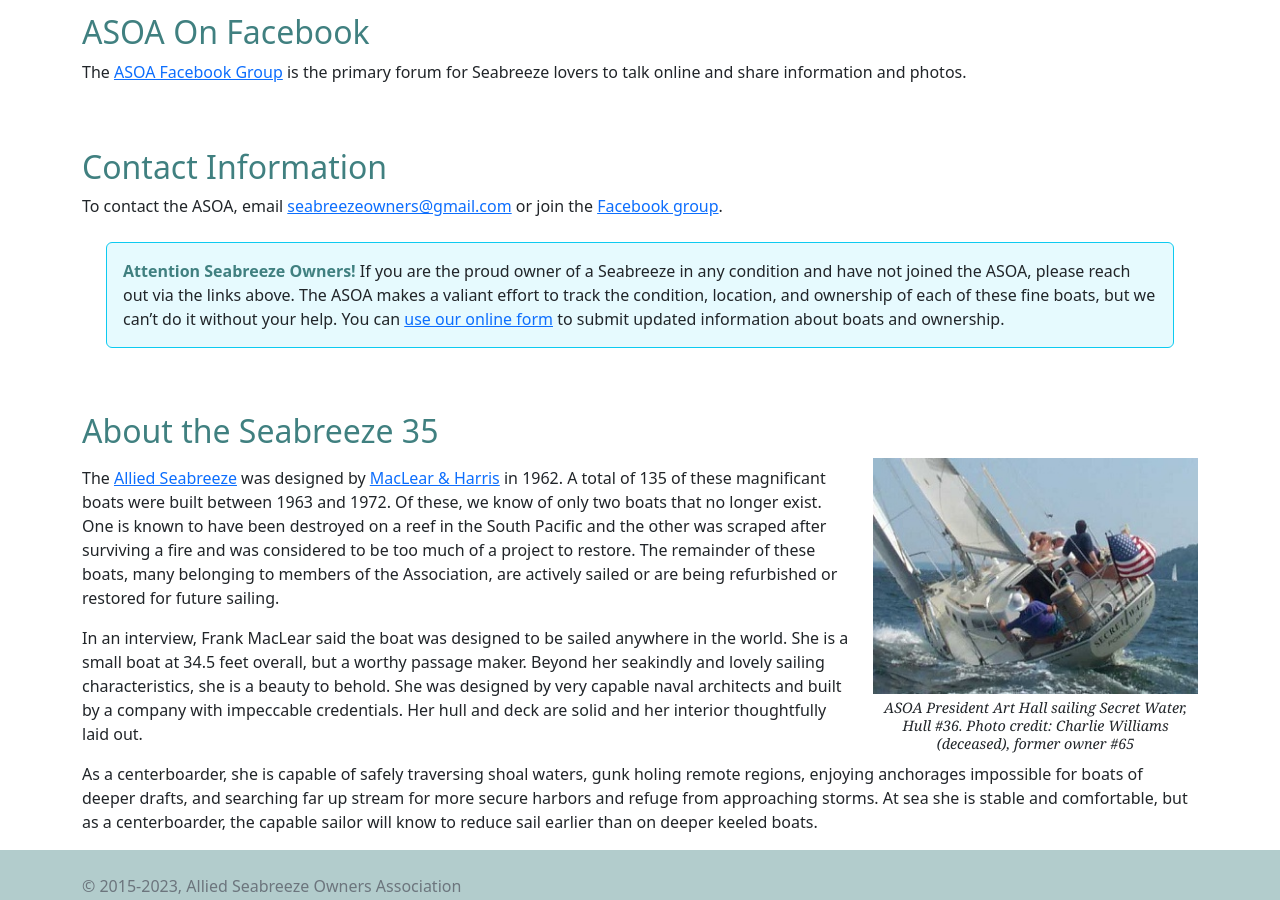
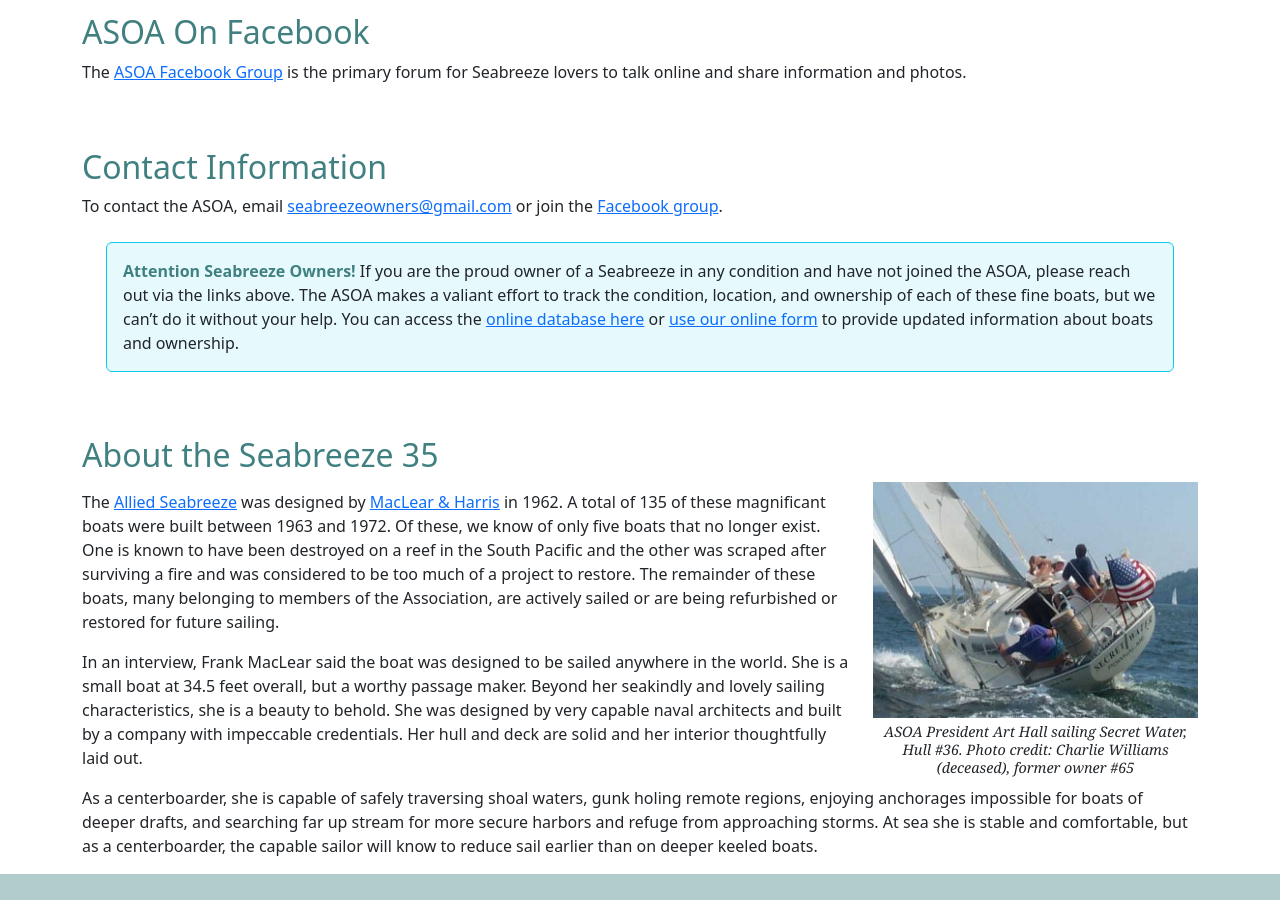
Before and after one commit to tgherzog/ASOA, a Jekyll site: the page built from index.md, in a window 1280 px wide and 900 px high, scrolled down 564 px. Built offline with Jekyll 4.4.1, drawn with Linux system fonts in a browser that asks for light colours.

Commit message:
Add links to database

```diff
--- a/index.md
+++ b/index.md
@@ -30,9 +30,9 @@ To contact the ASOA, email <{{ site.email }}> or join the [Facebook group][fb].
 in any condition and have not joined the ASOA, please reach out via
 the links above. The ASOA makes a valiant effort to track the condition,
 location, and ownership of each of these fine boats, but we can't do it without
-your help. You can
+your help. You can access the [online database here]({{site.db_url}}) or
 <a target=_blank href="{{site.db_update_form}}">use our online form</a>
-to submit updated information about boats and ownership.
+to provide updated information about boats and ownership.
 {: .attn .border .border-info .bg-info .bg-opacity-10 .rounded-start .rounded-end :}
 
 ## About the Seabreeze 35 ##
@@ -44,7 +44,7 @@ The [Allied Seabreeze](https://sailboatdata.com/sailboat/seabreeze-35-allied)
 was designed by [MacLear & Harris](https://sailboatdata.com/designer/maclear-harris)
 in 1962. A total of 135
 of these magnificant boats were built between 1963 and 1972. Of these, we know
-of only two boats that no longer exist. One is known to have been destroyed on
+of only five boats that no longer exist. One is known to have been destroyed on
 a reef in the South Pacific and the other was scraped after surviving a fire
 and was considered to be too much of a project to restore. The remainder of
 these boats, many belonging to members of the Association, are actively sailed
```
Also changed, not shown: library.md (+1 -0 lines), members.md (+4 -2 lines).
